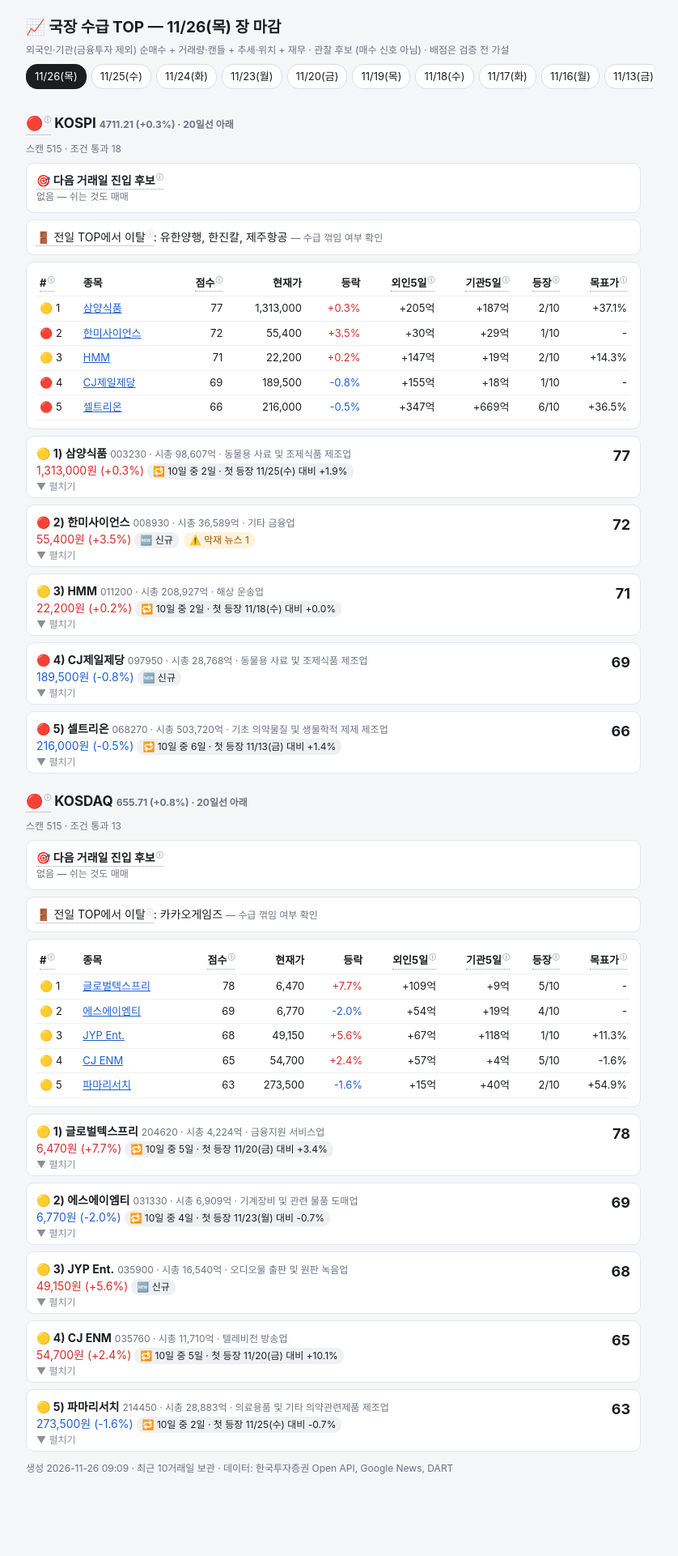
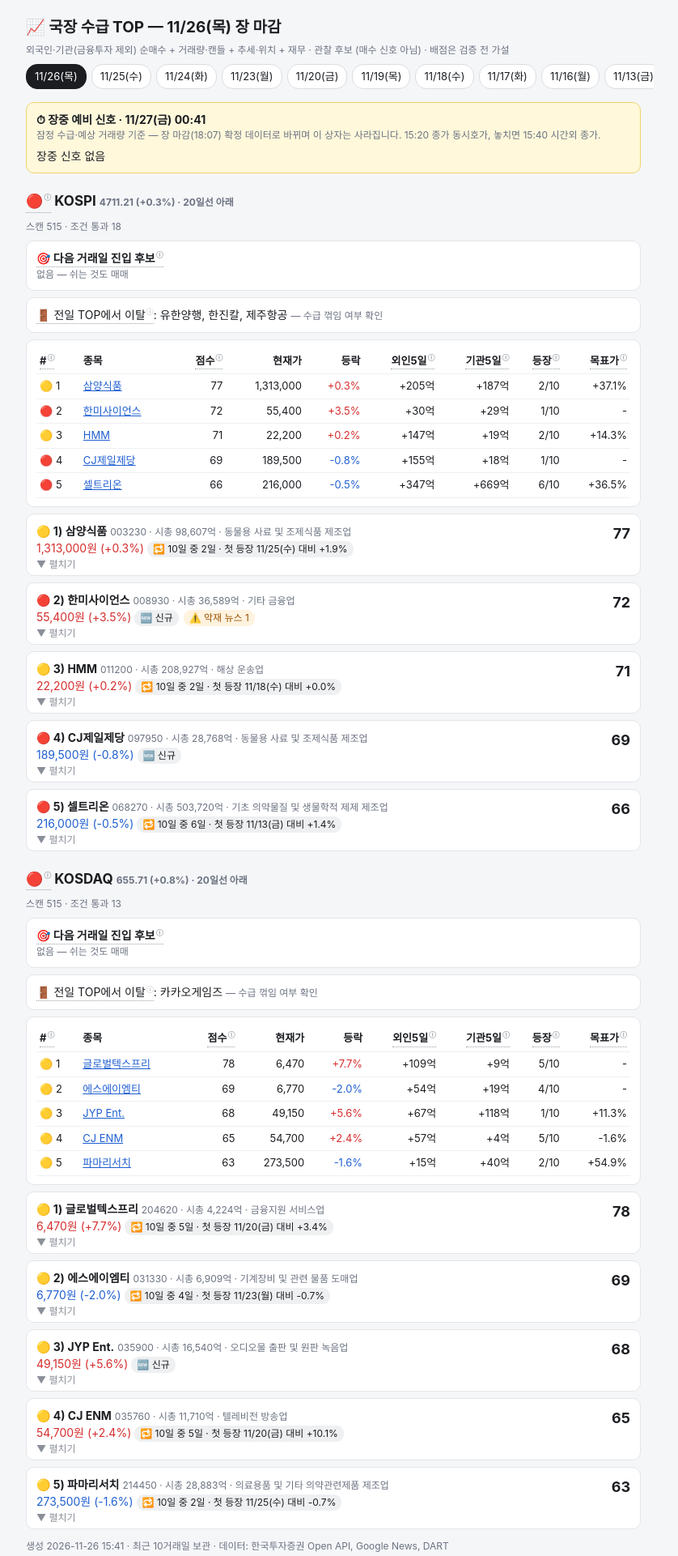
Before and after one commit to janbakbakee/woong, a plain HTML site: page docs/kstock/20261126.html in a window 1280 px wide. Shown: the whole page at 81% size, without its empty margins (228-1066 px from the left). Before the commit the page ends 1874 px from the top, so only its background shows below. Drawn offline with Linux system fonts and the light colour scheme.

Commit message:
국장 수급 페이지 업데이트 (2026-11-27)

```diff
--- a/docs/kstock/20261126.html
+++ b/docs/kstock/20261126.html
@@ -53,7 +53,10 @@
 <div class="muted">외국인·기관(금융투자 제외) 순매수 + 거래량·캔들 + 추세·위치 + 재무 · 관찰 후보 (매수 신호 아님) · 배점은 검증 전 가설</div>
 <nav class="tabs"><a href="20261126.html" class="on">11/26(목)</a><a href="20261125.html" class="">11/25(수)</a><a href="20261124.html" class="">11/24(화)</a><a href="20261123.html" class="">11/23(월)</a><a href="20261120.html" class="">11/20(금)</a><a href="20261119.html" class="">11/19(목)</a><a href="20261118.html" class="">11/18(수)</a><a href="20261117.html" class="">11/17(화)</a><a href="20261116.html" class="">11/16(월)</a><a href="20261113.html" class="">11/13(금)</a><a href="guide.html">📖 지표 해설</a></nav>
 
+<div class="box intra"><b>⏱ 장중 예비 신호 · 11/27(금) 00:41</b>
+<div class="muted">잠정 수급·예상 거래량 기준 — 장 마감(18:07) 확정 데이터로 바뀌며 이 상자는 사라집니다. 15:20 종가 동시호가, 놓치면 15:40 시간외 종가.</div>
 
+<div style="margin-top:6px">장중 신호 없음</div></div>
 
 
 <h2 id="kospi"><button class="t" popovertarget="tip-light">🔴<sup>ⓘ</sup></button> KOSPI <span class="muted">4711.21 (+0.3%) · 20일선 아래</span></h2>
@@ -1132,7 +1135,7 @@
 </div></details>
 
 
-<p class="muted">생성 2026-11-26 09:09 · 최근 10거래일 보관 · 데이터: 한국투자증권 Open API, Google News, DART</p>
+<p class="muted">생성 2026-11-26 15:41 · 최근 10거래일 보관 · 데이터: 한국투자증권 Open API, Google News, DART</p>
 
 <div popover id="tip-parts" class="tip">
 <button class="x" popovertarget="tip-parts" popovertargetaction="hide">닫기</button><b>점수 구성 (100점)</b>
--- /dev/null
+++ b/docs/kstock/intraday.json
@@ -0,0 +1 @@
+{"date": "20261127", "time": "00:41", "signals": {"KOSPI": [], "KOSDAQ": []}}
```
Also changed, not shown: docs/kstock/20261113.html (+1 -1 lines), docs/kstock/20261116.html (+1 -1 lines), docs/kstock/20261117.html (+1 -1 lines), docs/kstock/20261118.html (+1 -1 lines), docs/kstock/20261119.html (+1 -1 lines), docs/kstock/20261120.html (+1 -1 lines), docs/kstock/20261123.html (+1 -1 lines), docs/kstock/20261124.html (+1 -1 lines), docs/kstock/20261125.html (+1 -1 lines), docs/kstock/index.html (+4 -1 lines).
